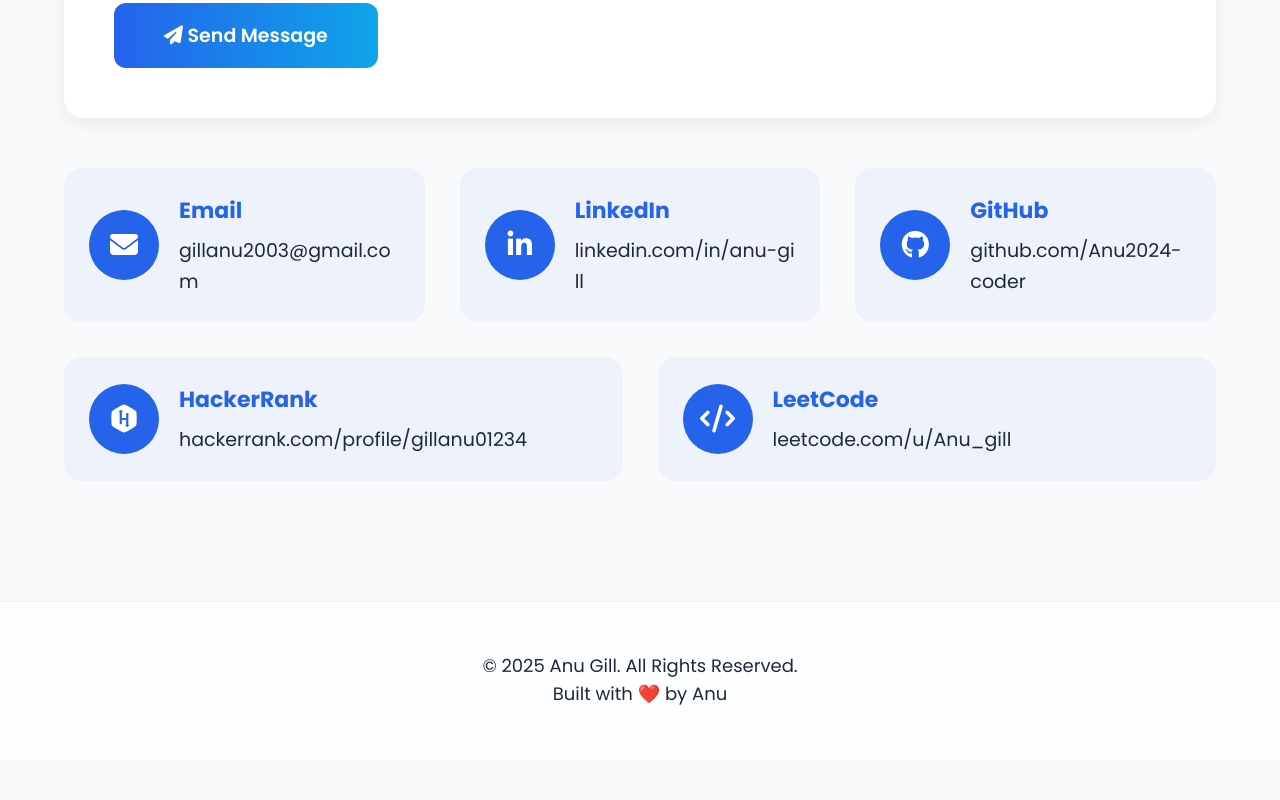
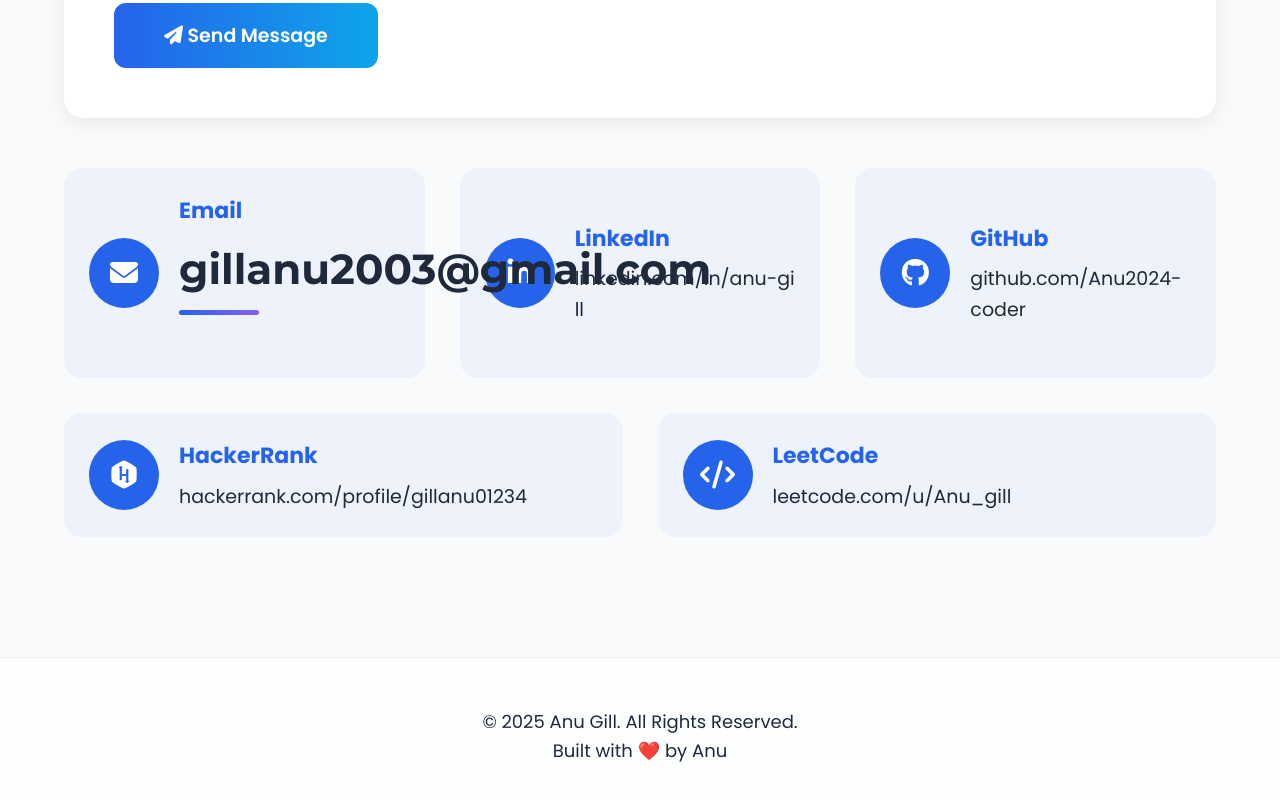
Before and after one commit to Anu2024-coder/My_Portfolio, a plain HTML site: page index.html in a window 1280 px wide. Shown: the part 5035-5835 px from the top of the page. Before the commit the page ends 5794 px from the top, so only its background shows below. Drawn offline with nearby package versions, Linux system fonts and the light colour scheme.

Commit message:
Update index.html

```diff
--- a/index.html
+++ b/index.html
@@ -1217,7 +1217,7 @@
           </div>
           <div class="contact-details">
             <h3>Email</h3>
-            <a href="mailto:gillanu2003@gmail.com" aria-label="Email Anu Gill">gillanu2003@gmail.com</a>
+            <h2>gillanu2003@gmail.com</h2>
           </div>
         </div>
         <div class="contact-item">
```
